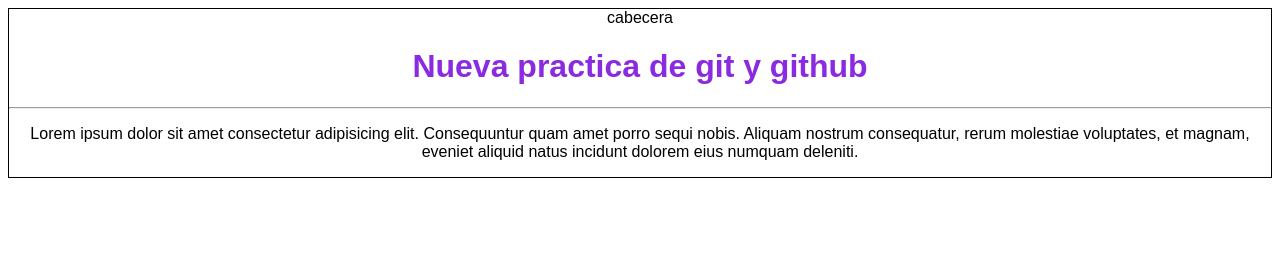
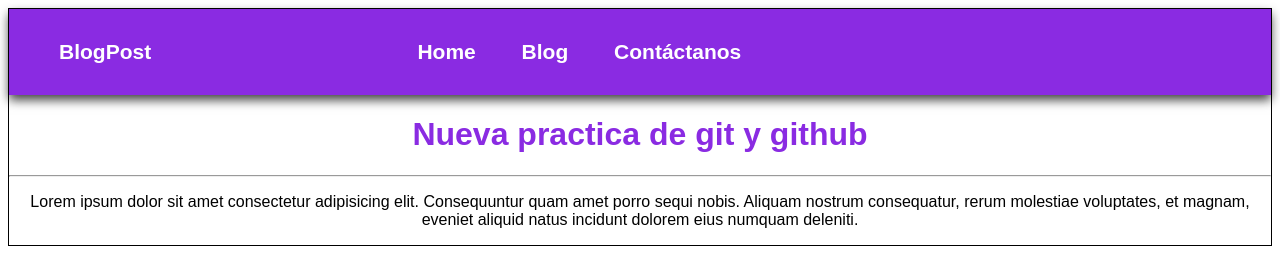
Before and after one commit to alexcode240/cursogithub, a plain HTML site: page index.html in a window 1280 px wide. Drawn offline with Linux system fonts and the light colour scheme.

Commit message:
terminamos la cabecera

```diff
--- a/css/styles.css
+++ b/css/styles.css
@@ -9,3 +9,26 @@
 h1 {
     color: blueviolet;
 }
+
+#cabecera{
+
+    background-color: blueviolet;
+    color: #fff;
+    font-size: 21px;
+    text-align: left;
+    font-weight: bolder;
+    padding: 10px;
+    -webkit-box-shadow: 0 5px 10px 0px rgba(0,0,0,0.75);
+-moz-box-shadow: 0 5px 10px 0px rgba(0,0,0,0.75);
+box-shadow: 0 5px 10px 0px rgba(0,0,0,0.75);
+
+}
+
+#cabecera ul li{
+    display: inline;
+    padding: 20px;
+    top: 0;
+}
+.logo{
+    padding: 0 20% 0 0!important;
+}
--- a/index.html
+++ b/index.html
@@ -11,7 +11,13 @@
 <body>
     <div class="container">
         <div id="cabecera">
-            cabecera
+
+            <ul>
+                <li class="logo">BlogPost</li>
+                <li>Home</li>
+                <li>Blog</li>
+                <li>Contáctanos</li>
+            </ul>
         </div>
         <h1>Nueva practica de git y github</h1>
 
```
